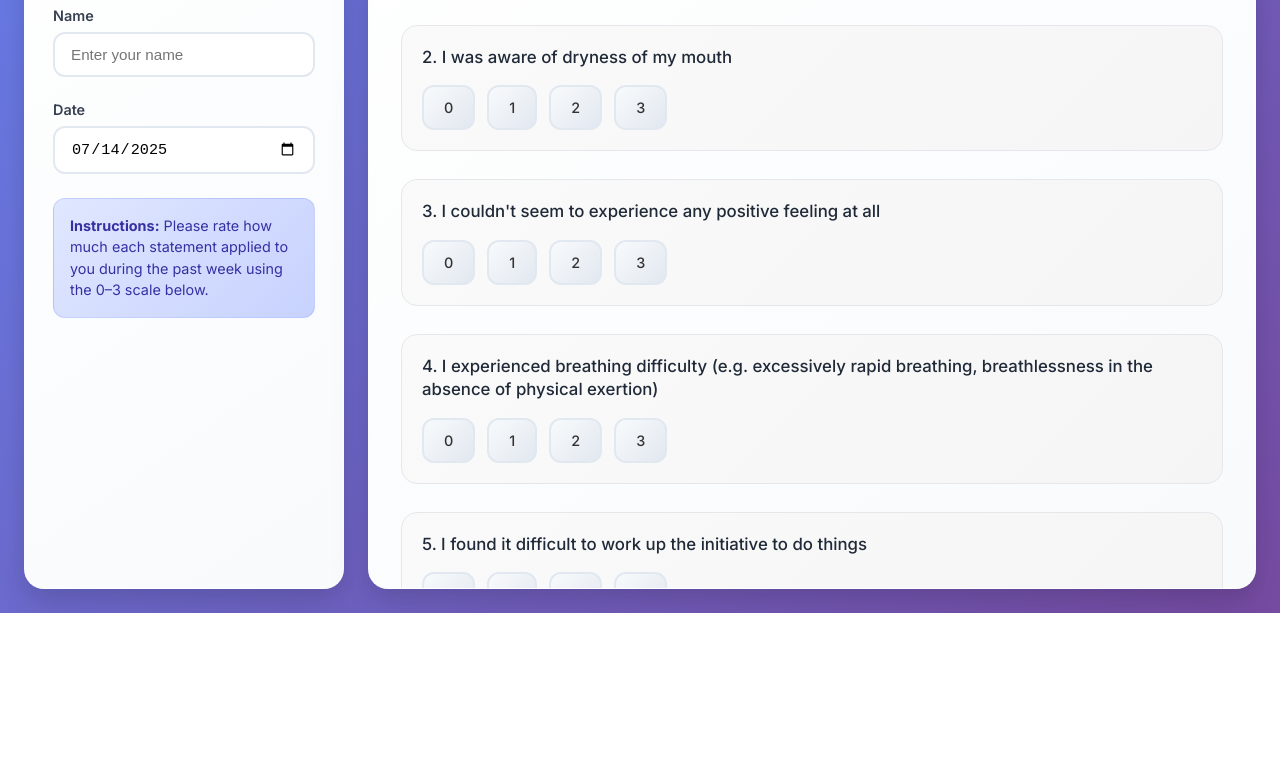
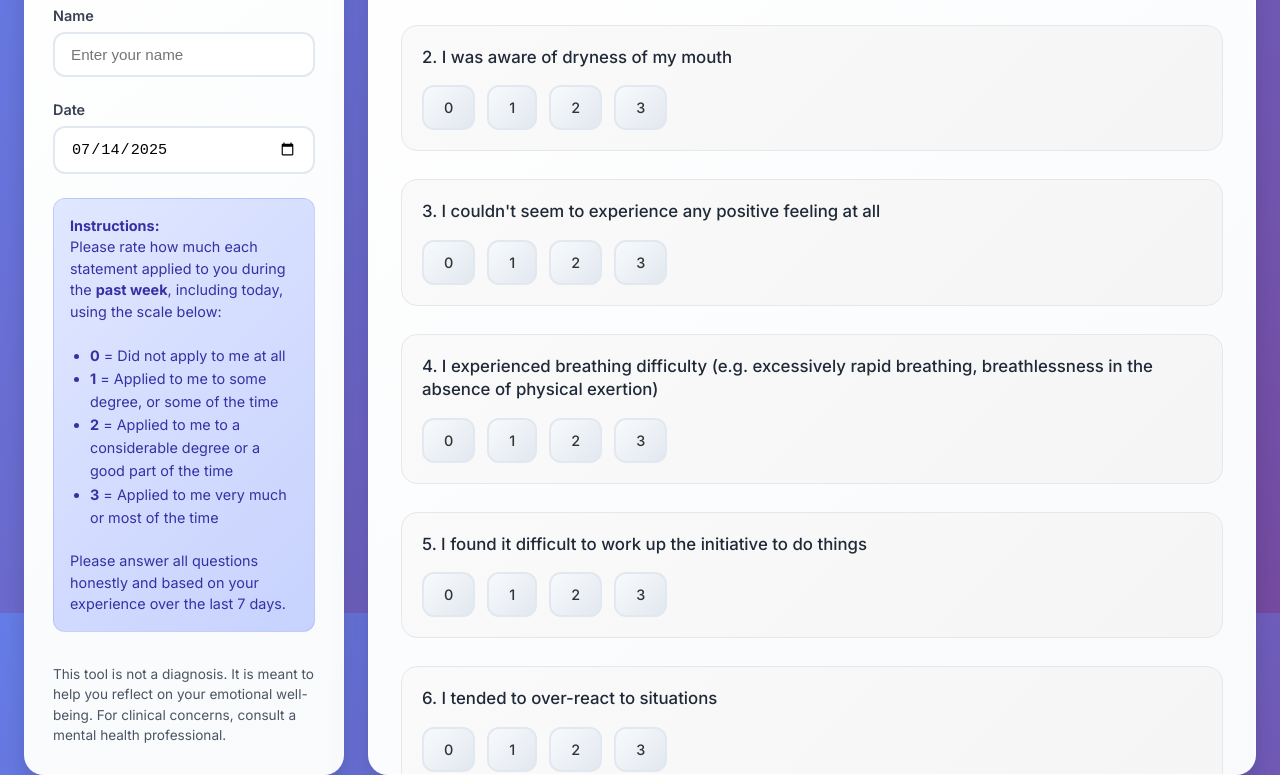
Before and after one commit to rambo1111/DASS-21_assessment, a plain HTML site: page index.html in a window 1280 px wide. Shown: the part 187-962 px from the top of the page. Before the commit the page ends 800 px from the top, so only its background shows below. Drawn offline with nearby package versions, Linux system fonts and the light colour scheme.

Commit message:
Update index.html

```diff
--- a/index.html
+++ b/index.html
@@ -385,8 +385,22 @@
       </div>
 
       <div class="instructions">
-        <strong>Instructions:</strong> Please rate how much each statement applied to you during the past week using the 0–3 scale below.
-      </div>
+  <strong>Instructions:</strong><br />
+  Please rate how much each statement applied to you during the <strong>past week</strong>, including today, using the scale below:
+  <br /><br />
+  <ul style="margin-left: 20px; line-height: 1.6;">
+    <li><strong>0</strong> = Did not apply to me at all</li>
+    <li><strong>1</strong> = Applied to me to some degree, or some of the time</li>
+    <li><strong>2</strong> = Applied to me to a considerable degree or a good part of the time</li>
+    <li><strong>3</strong> = Applied to me very much or most of the time</li>
+  </ul>
+  <br />
+  Please answer all questions honestly and based on your experience over the last 7 days.
+</div>
+<p style="font-size: 0.85rem; color: #4b5563; margin-top: 8px;">
+  This tool is not a diagnosis. It is meant to help you reflect on your emotional well-being. For clinical concerns, consult a mental health professional.
+</p>
+
     </div>
 
     <div class="main">
```
